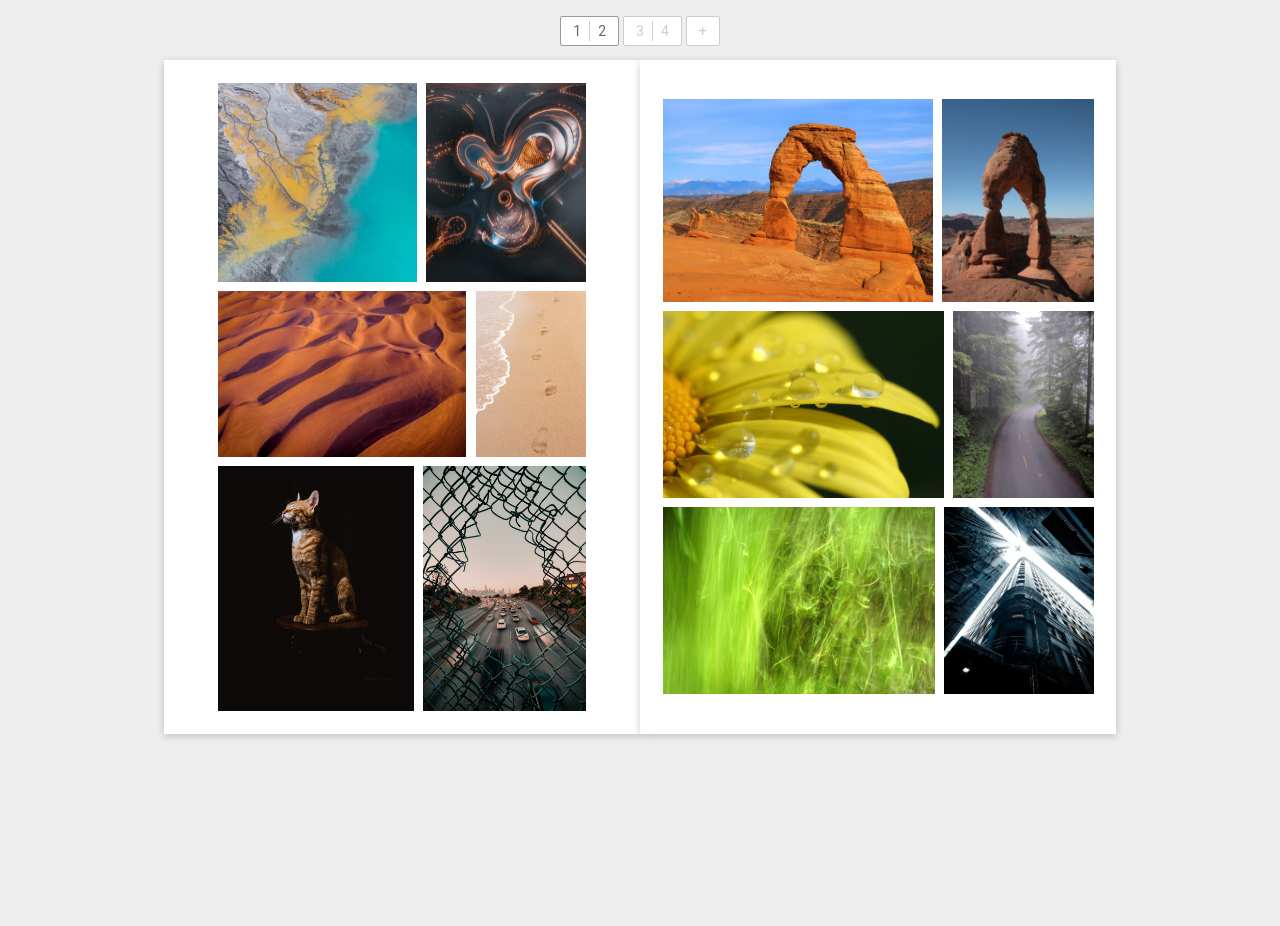
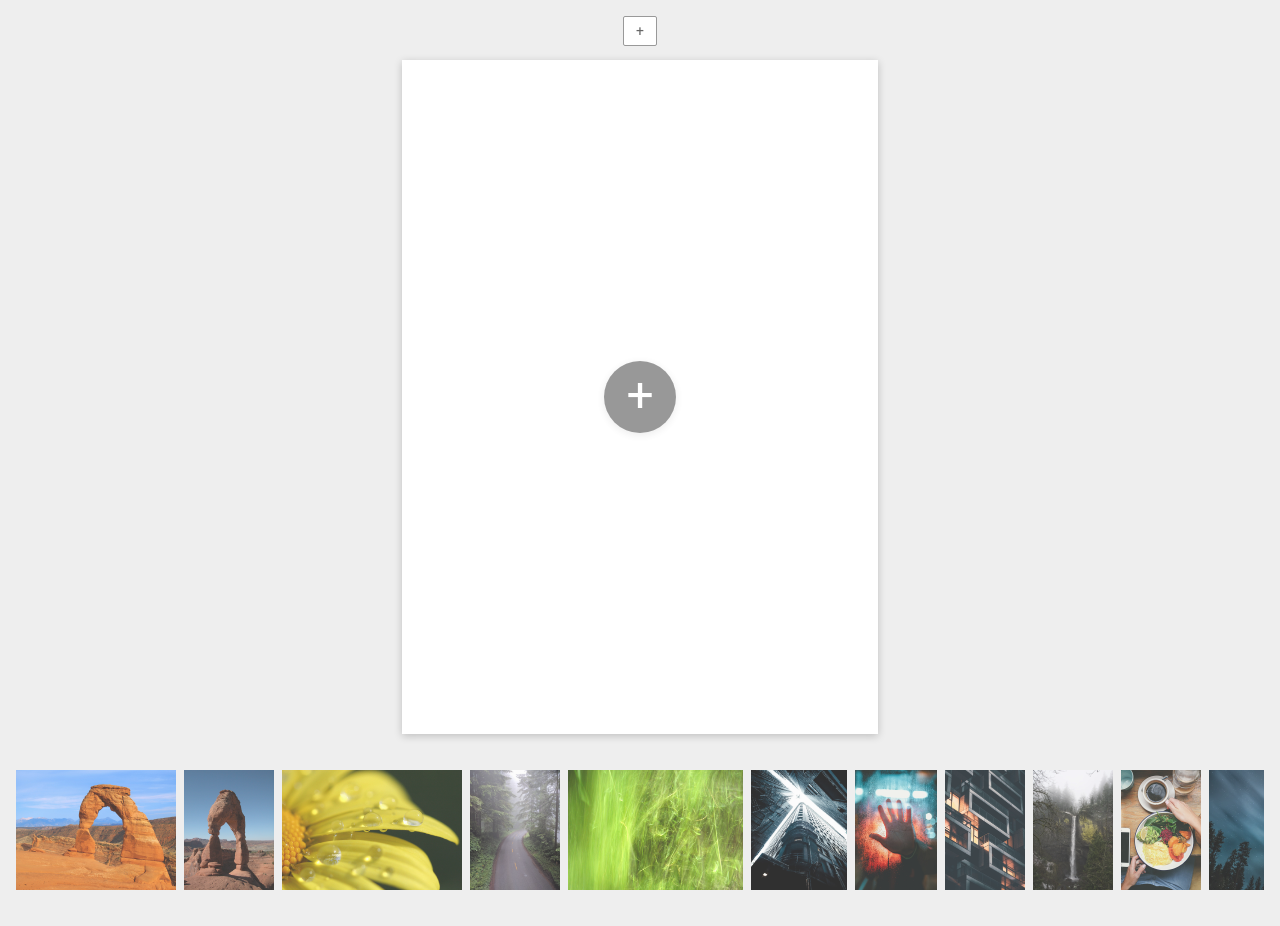
Before and after one commit to oWeRQ/quick-book, a Vue app: page / in a window 1280 px wide. Before the commit the page ends 800 px from the top, so only its background shows below. Built offline with nearby package versions, Linux system fonts and the light colour scheme.

Commit message:
implement buffer add

```diff
--- a/src/App.vue
+++ b/src/App.vue
@@ -1,6 +1,6 @@
 <template>
   <div id="app">
-    <Pages :images="images" />
+    <Pages :buffer="images" />
   </div>
 </template>
 
--- a/src/components/Pages.vue
+++ b/src/components/Pages.vue
@@ -12,7 +12,7 @@
       </div>
     </div>
     <div class="buffer">
-      <img v-for="image in buffer" :key="image.src" :src="image.src">
+      <img v-for="image in buffer" :key="image.src" :src="image.src" @click="add(image)">
     </div>
   </div>
 </template>
@@ -66,11 +66,11 @@
   });
 
   export default {
-    props: ['images'],
+    props: ['buffer'],
     data() {
       return {
         offset: 0,
-        buffer: [],
+        images: [],
       };
     },
     computed: {
@@ -113,8 +113,12 @@
         const idx = this.images.indexOf(image);
         this.buffer = this.buffer.concat(this.images.splice(idx, 1));
       },
-      add() {
-        if (this.buffer.length) {
+      add(image) {
+        if (image) {
+          const idx = this.buffer.indexOf(image);
+          this.buffer.splice(idx, 1);
+          this.images.push(image);
+        } else if (this.buffer.length) {
           this.after(this.images[this.images.length - 1]);
         } else {
           selectFile(true).then(this.addFiles);
@@ -183,6 +187,11 @@
   .buffer > * {
     margin: 4px;
     height: 120px;
+    opacity: .8;
+    cursor: pointer;
+  }
+  .buffer > :hover {
+    opacity: 1;
   }
   .image {
     transform: scale(1);
```
